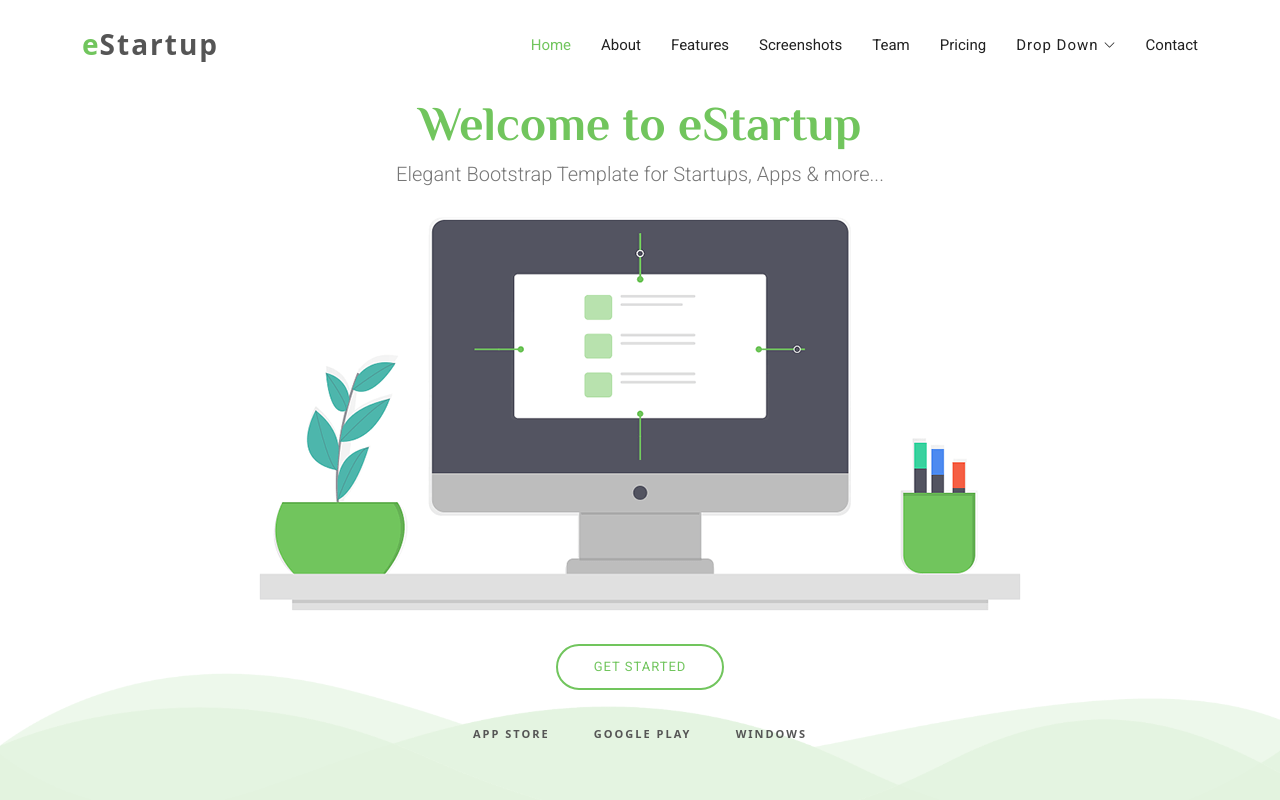
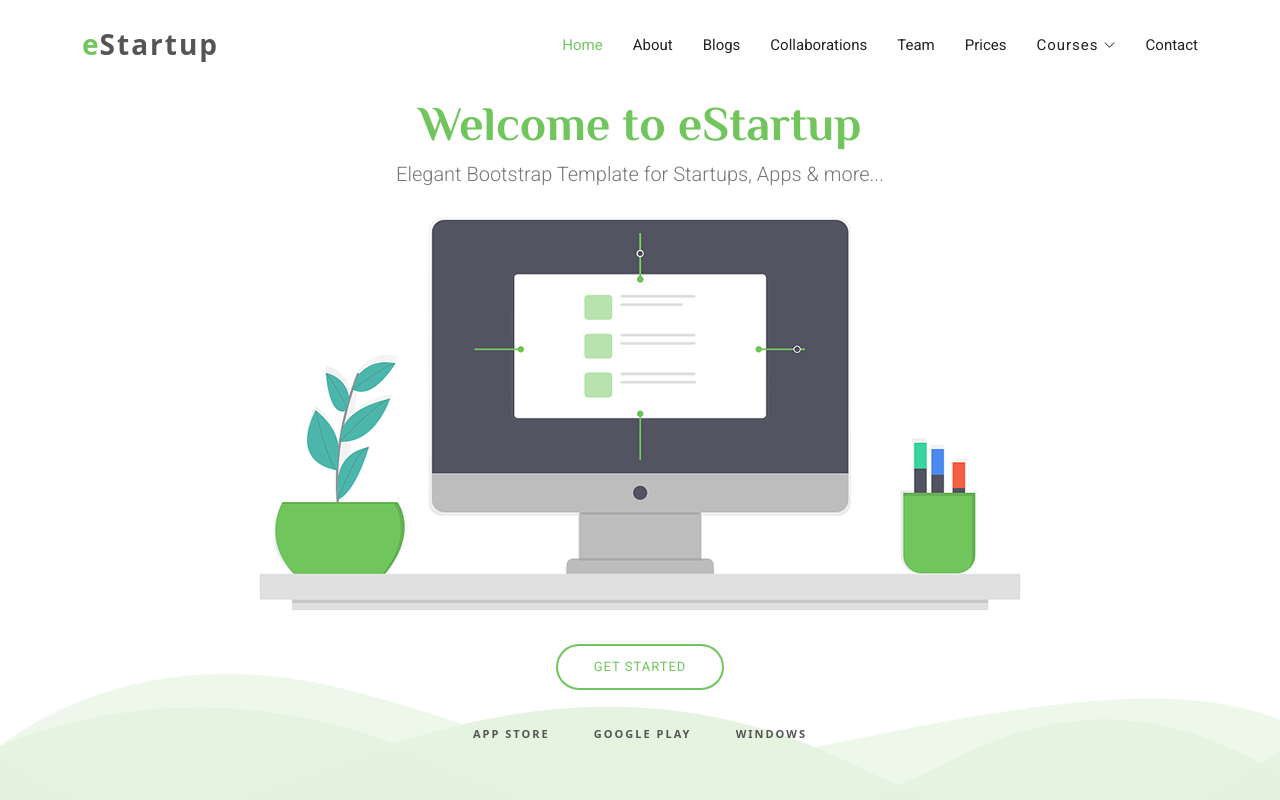
Before and after one commit to ALWELHAZISiwar/Pandacodes.github.io, a plain HTML site: page index.html in a window 1280 px wide. Shown: the top 800 px of the page. Drawn offline with nearby package versions, Linux system fonts and the light colour scheme.

Commit message:
Update index.html

```diff
--- a/index.html
+++ b/index.html
@@ -5,7 +5,7 @@
   <meta charset="utf-8">
   <meta content="width=device-width, initial-scale=1.0" name="viewport">
 
-  <title>eStartup Bootstrap Template - Index</title>
+  <title>Panda Codes</title>
   <meta content="" name="description">
   <meta content="" name="keywords">
 
@@ -51,11 +51,11 @@
         <ul>
           <li><a class="nav-link scrollto active" href="#hero">Home</a></li>
           <li><a class="nav-link scrollto" href="#about-us">About</a></li>
-          <li><a class="nav-link scrollto" href="#features">Features</a></li>
-          <li><a class="nav-link scrollto" href="#screenshots">Screenshots</a></li>
+          <li><a class="nav-link scrollto" href="#features">Blogs</a></li>
+          <li><a class="nav-link scrollto" href="#screenshots">Collaborations</a></li>
           <li><a class="nav-link scrollto" href="#team">Team</a></li>
-          <li><a class="nav-link scrollto" href="#pricing">Pricing</a></li>
-          <li class="dropdown"><a href="#"><span>Drop Down</span> <i class="bi bi-chevron-down"></i></a>
+          <li><a class="nav-link scrollto" href="#pricing">prices</a></li>
+          <li class="dropdown"><a href="#"><span>Courses</span> <i class="bi bi-chevron-down"></i></a>
             <ul>
               <li><a href="#">Drop Down 1</a></li>
               <li class="dropdown"><a href="#"><span>Deep Drop Down</span> <i class="bi bi-chevron-right"></i></a>
```
